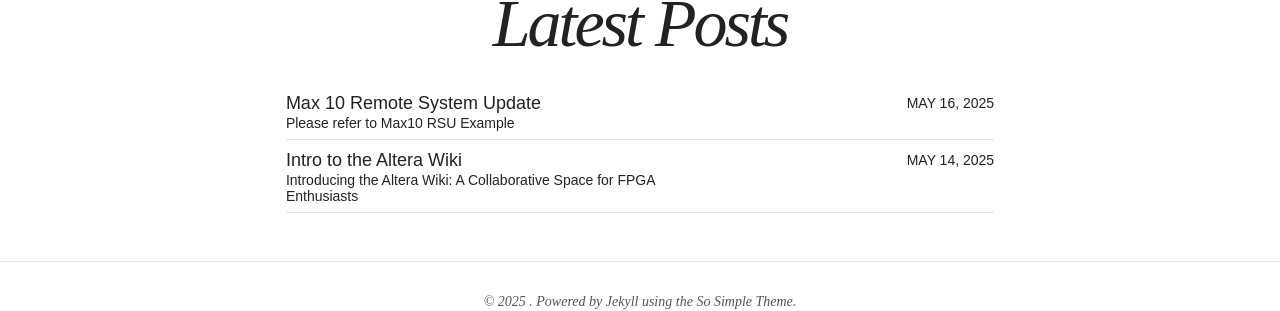
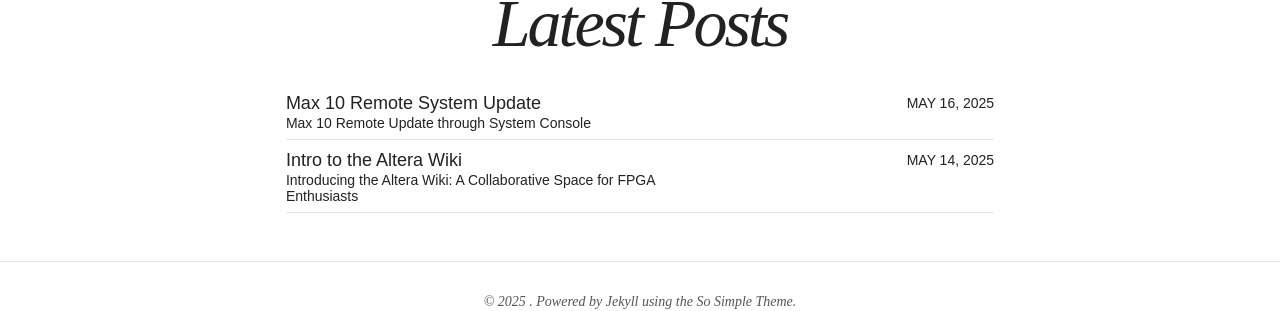
Before and after one commit to fpga-wiki/fpga-wiki.github.io, a Jekyll site: the page built from index.html, in a window 1280 px wide. Shown: the part 489-800 px from the top of the page. Built offline with Jekyll 4.4.1, drawn with Linux system fonts in a browser that asks for light colours; nearby versions of some CDN libraries.

Commit message:
Update 2025-05-16-Max10_RSU.md

```diff
--- a/_posts/ref_design/2025-05-16-Max10_RSU.md
+++ b/_posts/ref_design/2025-05-16-Max10_RSU.md
@@ -10,8 +10,6 @@
 share: true
 ---
 
-Please refer to [Max10 RSU Example](https://github.com/altera-wiki/Max10-RemoteUpdate.git)
-
 Max 10 Remote Update through System Console
 
 This design is created in Quartus 21.1 Standard Edition. You will need to recompile the design using RemoteUpdate.qar and convert the programming file using InternalConfig.cof.
```
